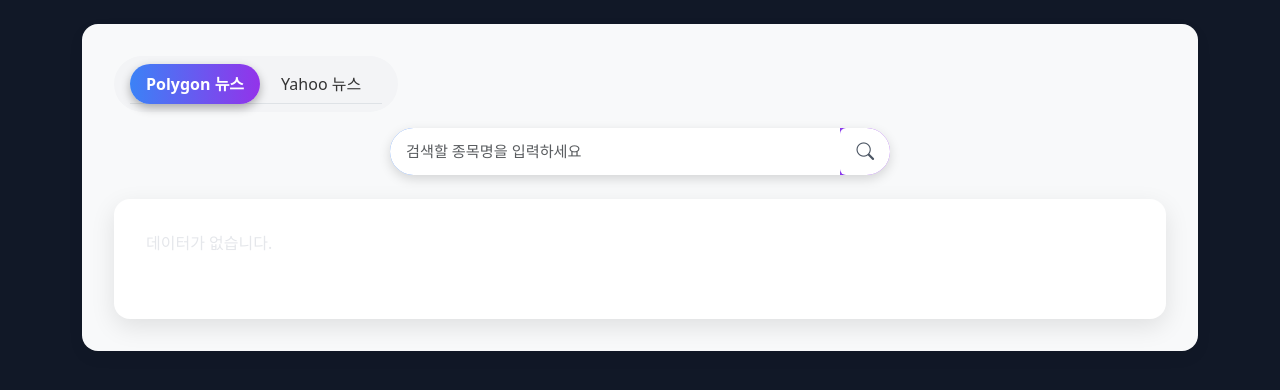
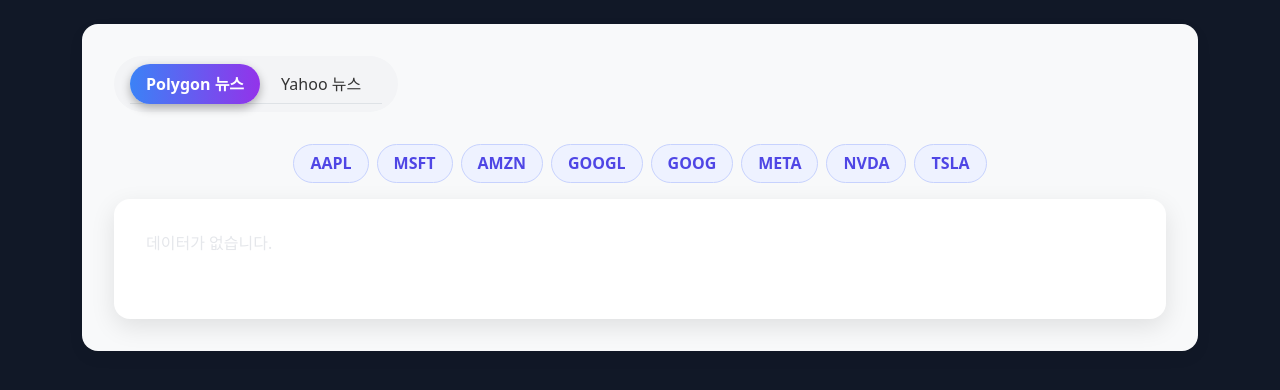
Before and after one commit to sw-dreamer/trading-project, a Flask app: page /news in a window 1280 px wide. Shown: the part 58-448 px from the top of the page. Run offline with Flask 3, Linux system fonts and the light colour scheme; data that the repository does not hold is empty; parts of the project's set-up code (start-up, migrations or seed data) failed here and were passed over.

Commit message:
no message

```diff
--- a/src/dashboard/templates/news.html
+++ b/src/dashboard/templates/news.html
@@ -117,44 +117,6 @@
       color: #2563eb;
     }
 
-    /* 검색창 전체 박스 */
-    .search-box-container {
-    width: 100%;
-    }
-
-    /* 검색창 input + 버튼 감싸는 부분 */
-    .search-input-group {
-    display: flex;
-    width: 100%;
-    max-width: 500px;
-    border-radius: 999px;
-    overflow: hidden;
-    background: linear-gradient(to right, #3b82f6, #9333ea);
-    box-shadow: 0 4px 12px rgba(0, 0, 0, 0.15);
-    }
-
-    /* 검색창 input */
-    .search-input {
-    border: none;
-    padding: 0.75rem 1rem;
-    border-radius: 0;
-    flex: 1;
-    font-size: 0.95rem;
-    }
-
-    /* 검색 버튼 */
-    .search-btn {
-    background-color: white;
-    color: #4b5563;
-    border: none;
-    padding: 0 1rem;
-    font-size: 1.1rem;
-    }
-
-    .search-btn:hover {
-    background-color: #f3f4f6;
-    }
-
     /* 더보기 버튼 색 지정 */
     .custom-more-btn {
     background: linear-gradient(to right, #3b82f6, #9333ea);
@@ -189,6 +151,24 @@
       background-color: #ef4444;
       color: white;
     }
+
+    /* 티커 버튼 스타일 */
+    .ticker-btn {
+    background-color: #eef2ff;
+    color: #4f46e5;
+    border: 1px solid #c7d2fe;
+    padding: 0.4rem 1rem;
+    border-radius: 9999px;
+    font-weight: 600;
+    cursor: pointer;
+    transition: all 0.2s ease;
+    }
+
+    .ticker-btn:hover {
+      background-color: #dbeafe;
+      color: #1e3a8a;
+    }
+
   </style>
 </head>
 <body>
@@ -229,13 +209,17 @@
         </ul>
       </div>
 
-      <!-- 검색창 -->
-     <div class="search-box-container mb-4 d-flex justify-content-center">
-        <div class="search-input-group">
-        <input type="text" class="form-control search-input" placeholder="검색할 종목명을 입력하세요" />
-        <button class="btn search-btn"><i class="bi bi-search"></i></button>
-        </div>
-     </div>
+      <!-- 티커 검색 박스 -->
+      <div class="ticker-button-group my-3 d-flex flex-wrap gap-2 justify-content-center">
+        <button class="ticker-btn" onclick="filterNews('AAPL')">AAPL</button>
+        <button class="ticker-btn" onclick="filterNews('MSFT')">MSFT</button>
+        <button class="ticker-btn" onclick="filterNews('AMZN')">AMZN</button>
+        <button class="ticker-btn" onclick="filterNews('GOOGL')">GOOGL</button>
+        <button class="ticker-btn" onclick="filterNews('GOOG')">GOOG</button>
+        <button class="ticker-btn" onclick="filterNews('META')">META</button>
+        <button class="ticker-btn" onclick="filterNews('NVDA')">NVDA</button>
+        <button class="ticker-btn" onclick="filterNews('TSLA')">TSLA</button>
+      </div>
 
       <!-- 카드 내부 내용 -->
       <div class="news-container-wrapper">
@@ -291,6 +275,11 @@
             return;
           }
 
+      function filterNews(ticker) {
+        window.location.href = `/news?ticker=${ticker}`;
+          }
+
+
           pageItems.forEach(news => {
             const title = news.title || '(제목 없음)';
             const summary = news.summary || '';
```
